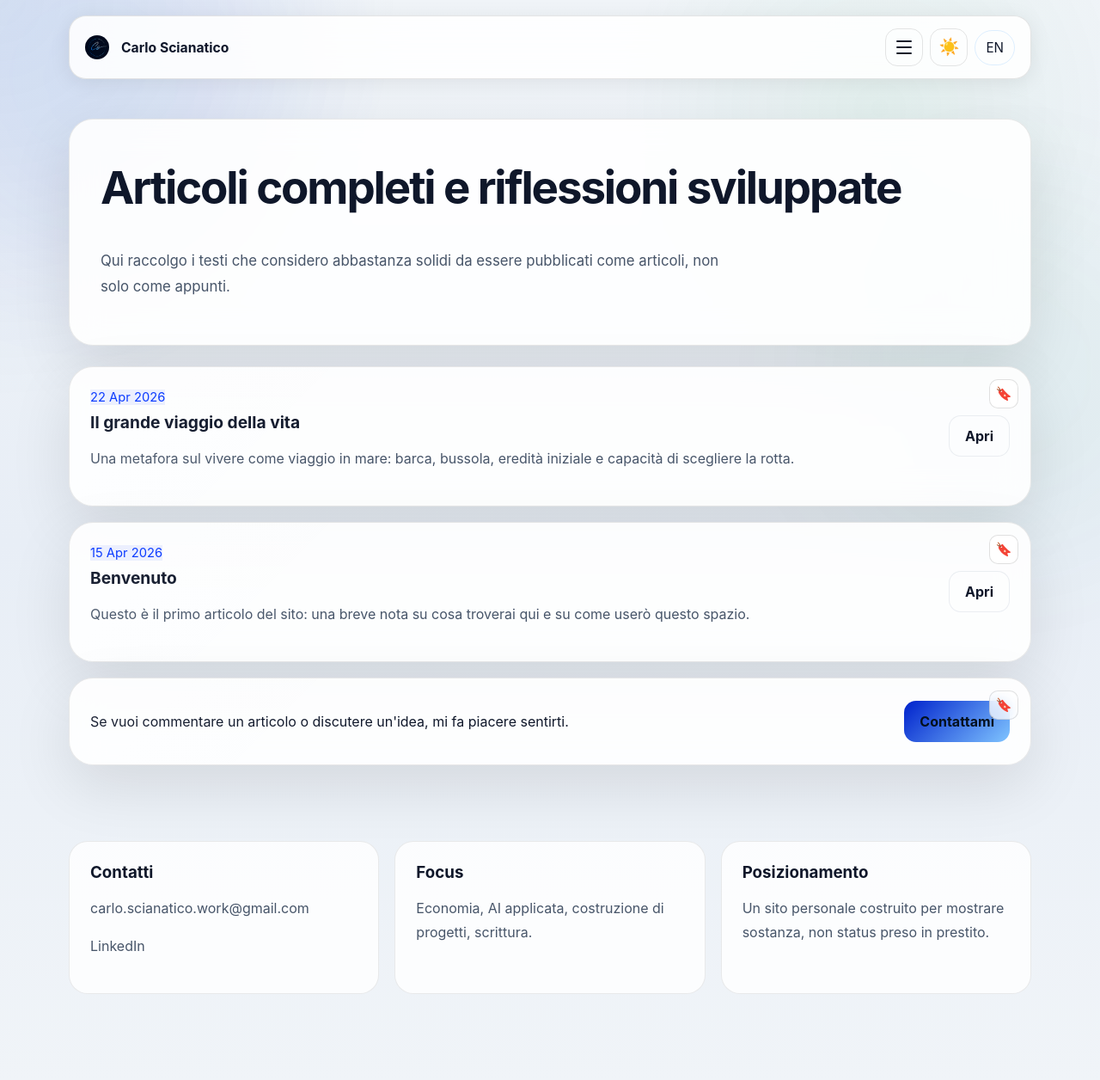
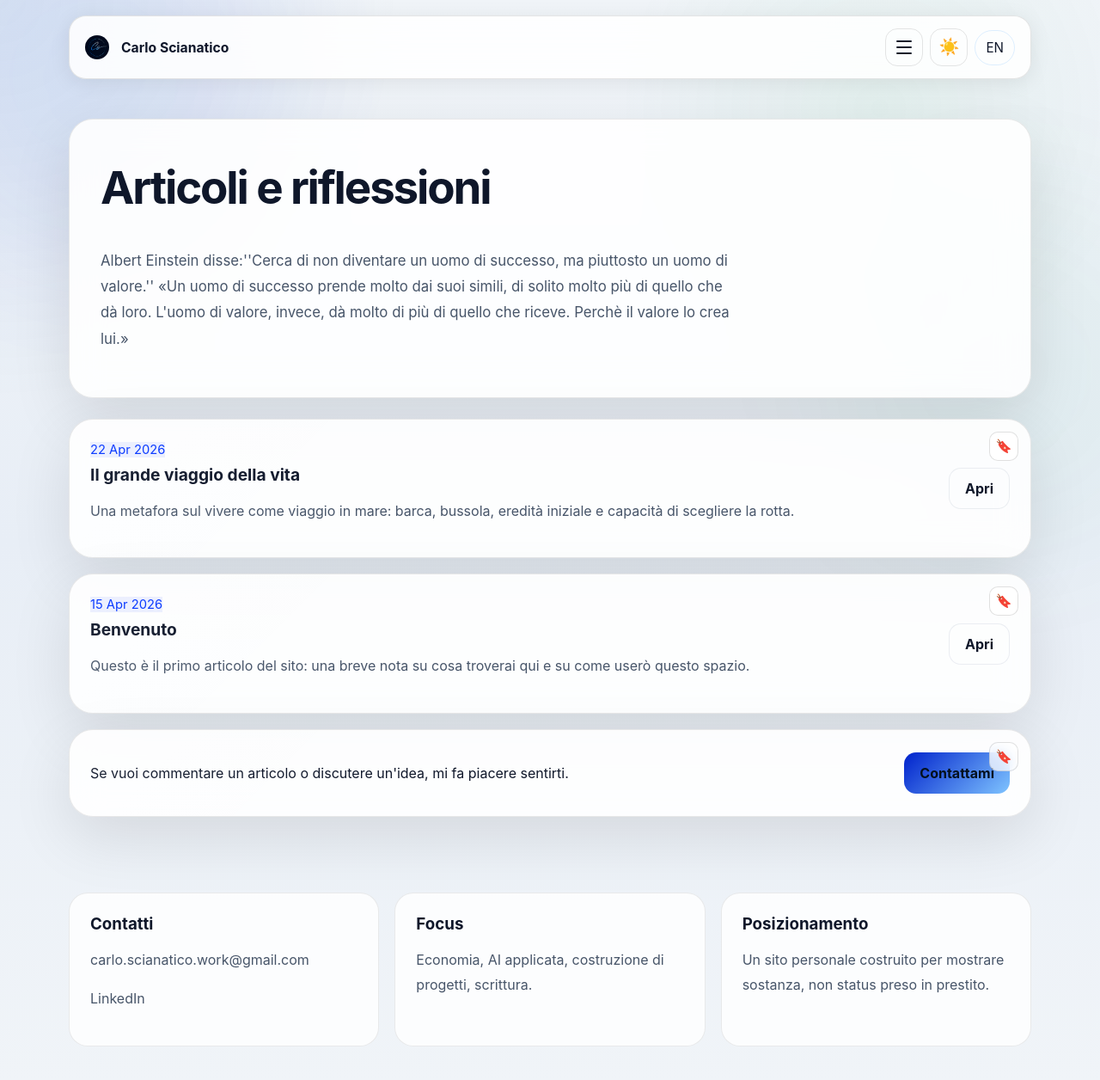
Before and after one commit to carloscianatico/carloscianatico.github.io, a Jekyll site: the page built from articles.md, in a window 1280 px wide and 1259 px high. Shown: the top 1256 px of the window at 86% size. Built offline with Jekyll 4.4.1, drawn with Linux system fonts in a browser that asks for light colours.

Commit message:
Update articles.md

```diff
--- a/articles.md
+++ b/articles.md
@@ -4,6 +4,6 @@ lang: "it"
 ref: "articles"
 title: "Articoli"
 permalink: "/articles/"
-headline: "Articoli completi e riflessioni sviluppate"
-lead: "Qui raccolgo i testi che considero abbastanza solidi da essere pubblicati come articoli, non solo come appunti."
+headline: "Articoli e riflessioni"
+lead: "Albert Einstein disse:''Cerca di non diventare un uomo di successo, ma piuttosto un uomo di valore.'' «Un uomo di successo prende molto dai suoi simili, di solito molto più di quello che dà loro. L'uomo di valore, invece, dà molto di più di quello che riceve. Perchè il valore lo crea lui.»"
 ---
```
